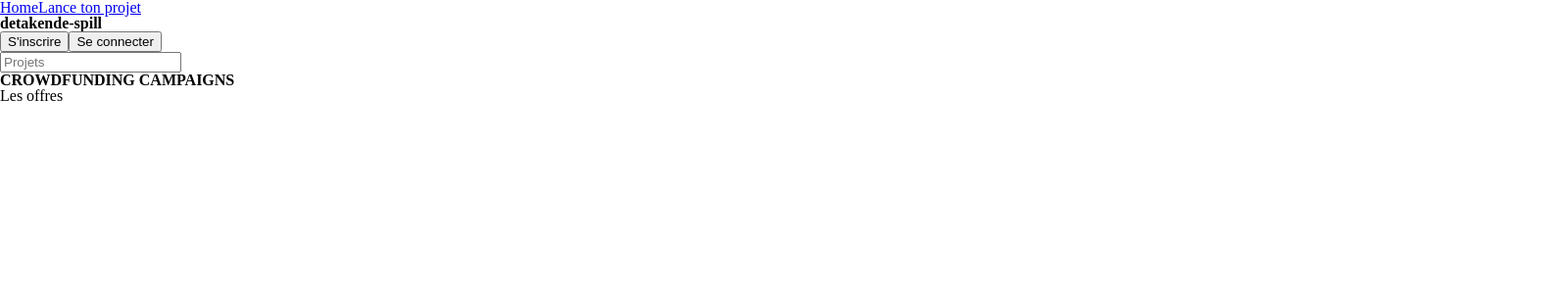
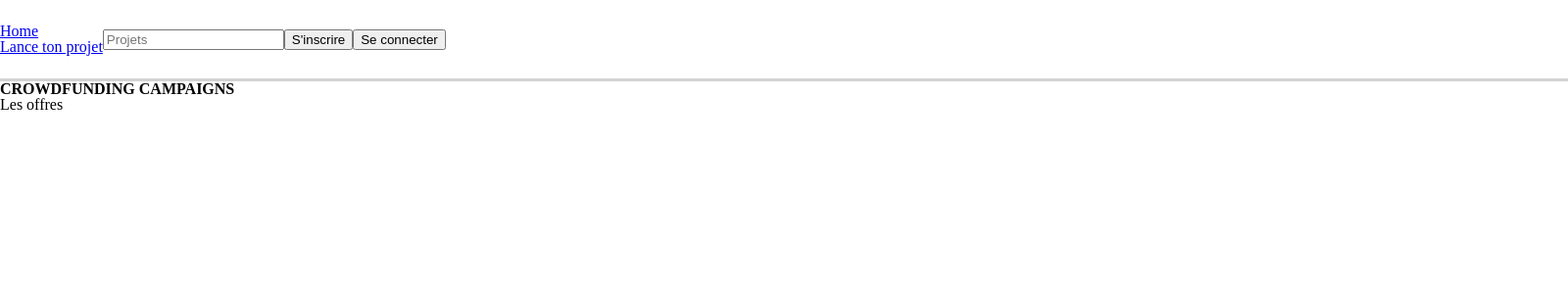
Before and after one commit to GeremyColley/TEMPLATE-SW-FRONTEND-JS, a React (Vite) app: page / in a window 1280 px wide. Shown: the top 300 px of the page at 98% size, 1600 px wide, since content can reach past the window. Built offline with nearby package versions, Linux system fonts and the light colour scheme; no server answers.

Commit message:
Add files css et update Header

```diff
--- /dev/null
+++ b/src/assets/css/Header.css
@@ -0,0 +1,49 @@
+.banner{
+    display: flex;
+    align-items: center;
+    justify-content: space-between;
+    background-color: #FFFFFF;
+    color: white;
+    font-size: 1rem;
+    width: auto;
+    height: 80px;
+}
+
+.cart-logo{
+    padding: 7px;
+    height: 15;
+    width: 15;
+    margin-right: 10px;
+}
+
+.small-banner{
+    display: flex;
+    align-items:  center;
+    justify-content: space-between;
+    background-color: #FFFFFF;
+    color: white;
+
+}
+
+.MainContent{
+    background-color: #191919;
+    color: white;
+
+}
+
+.sideContent{
+    background-color: white;
+    color: black;
+
+}
+
+.header-container{
+    display: flex;
+    align-items:  center;
+    justify-content: space-between;
+    width: 1600px;
+    height: 60px;
+    margin: auto;
+    padding: 10px 0;
+    border-bottom: solid 3px #D3D3D3;
+}
--- a/src/components/Header.jsx
+++ b/src/components/Header.jsx
@@ -1,18 +1,36 @@
 import React from "react";
-import { useNavigate, Link} from "react-router-dom";
+import { useNavigate, useLocation, Link} from "react-router-dom";
+import '../assets/css/Header.css'
 
 const Header = ({search,setSearch, token, setUser }) => {
 
     const navigate = useNavigate();
+    const location = useLocation(); // Pour savoir dans quel route on est. Pour utiliser location.pathname
 
     return (
-        <div>
-            <div>
+        <div className="header-container">
+            <div className="banner">
+
                 <nav>
                     <Link to="/">Home</Link>
+                    <br/>
                     <Link to="/Publish">Lance ton projet</Link>
                 </nav>
-                <h1>detakende-spill</h1>
+                <br/>
+
+                <div>
+
+                    {(location.pathname === "/" ) ? (
+                        <input
+                            onChange={(event) => setSearch(event.target.value)}
+                            placeholder="Projets"
+                        />
+                    ) : (
+                        <p>tyu</p>
+                    )}
+
+                </div>
+
                 {token ? (
                     <button
                         onClick={() => {
@@ -43,12 +61,7 @@ const Header = ({search,setSearch, token, setUser }) => {
                     </div>
                 )}
             </div>
-            <div>
-                <input
-                    onChange={(event) => setSearch(event.target.value)}
-                    placeholder="Projets"
-                />
-            </div>
+
         </div>
     );
 
@@ -57,6 +70,8 @@ const Header = ({search,setSearch, token, setUser }) => {
 export default Header;
 
 /*
+
+ <h1>detakende-spill</h1>
  <imput
 type="text"
 className="search-input"
```
Also changed, not shown: src/assets/css/Account.css (added), src/assets/css/Details.css (added), src/assets/css/Home.css (added), src/assets/css/Login.css (added), src/assets/css/Publish.css (added), src/assets/css/Signup.css (added).
